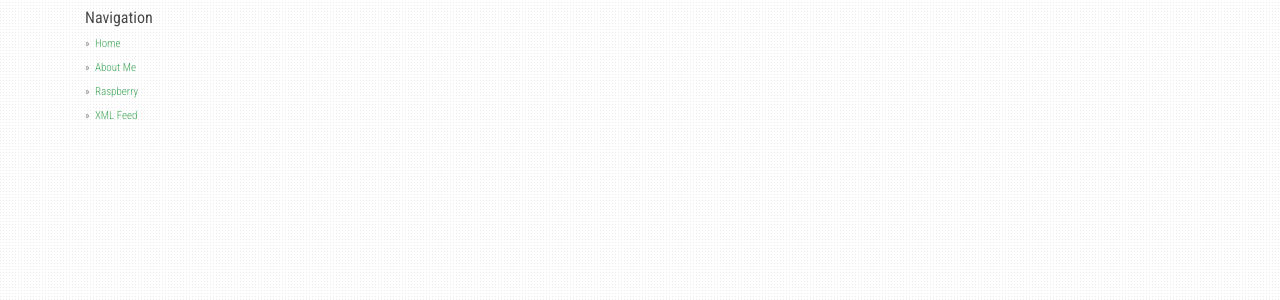
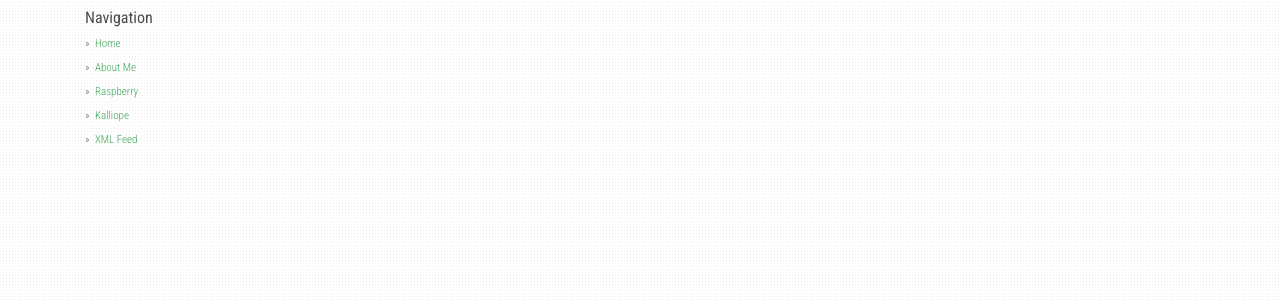
Before and after one commit to vbouchet31/vbouchet31.github.io, a Jekyll site: the page built from index.html, in a window 1280 px wide. Shown: the part 373-673 px from the top of the page. Built offline with Jekyll 4.4.1, drawn with Linux system fonts in a browser that asks for light colours; nearby versions of some CDN libraries; the list of posts is cut into pages by our own code.

Commit message:
Add kalliope on left menu.

```diff
--- a/_config.yml
+++ b/_config.yml
@@ -31,6 +31,8 @@ urls:
       url: /about/
     - text: Raspberry
       url: /category/raspberry
+    - text: Kalliope
+      url: /category/kalliope
     - text: XML Feed
       url: /feed.xml
 
```
